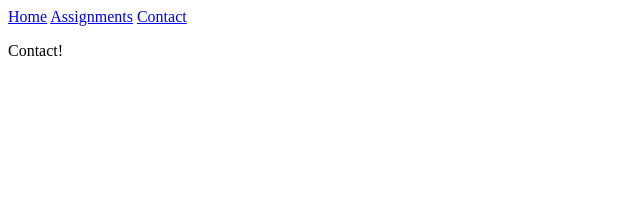
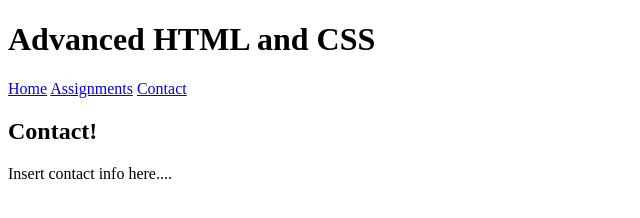
Before and after one commit to lipumadrew/lipumadrew.github.io, a plain HTML site: page contact.html in a window 1280 px wide. Shown: the whole page, without its empty margins (0-640 px from the left). Drawn offline with Linux system fonts and the light colour scheme.

Commit message:
Add basic contact placeholder info

```diff
--- a/contact.html
+++ b/contact.html
@@ -19,12 +19,13 @@
     <title>Document</title>
   </head>
   <body>
+    <h1>Advanced HTML and CSS</h1>
     <nav>
       <a href="./index.html">Home</a>
       <a href="./assignments.html">Assignments</a>
       <a href="./contact.html">Contact</a>
     </nav>
-    <p>Contact!</p>
-
+    <h2>Contact!</h2>
+    <p>Insert contact info here....</p>
   </body>
 </html>
```
